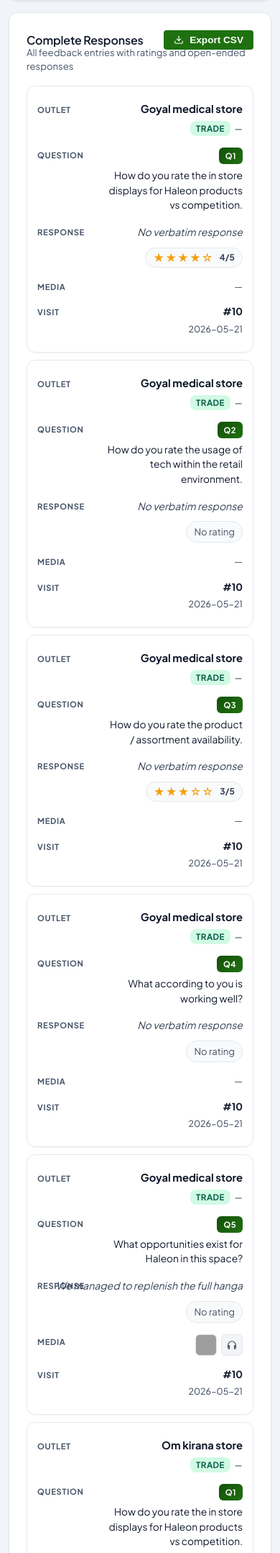
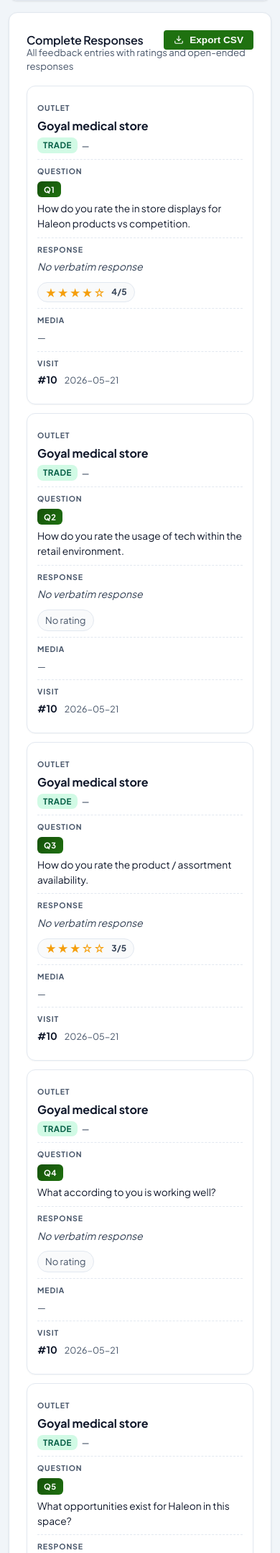
Before and after one commit to abhi9716/SenseMark, a FastAPI app: page / in a window 390 px wide. Shown: the part 2396-4554 px from the top of the page at 72% size. Run offline with FastAPI, Linux system fonts and the light colour scheme; some libraries are stand-ins or nearby versions; grey boxes are pictures that could not be loaded.

Commit message:
fix(mobile): table cards switch to label-on-top, readable for long text
The label-left / value-right layout I shipped earlier was fine for
short fields but right-aligned long content (response text, full
question text) — awkward on a phone.

Both tables now use the conventional mobile-card pattern:
- Each row → card with vertical separators between fields
- Each field: tiny uppercase label on top, value below at full width
  left-aligned
- Response text drops the 4-line clamp on mobile so the full verbatim
  is visible
- Visit/date pair sits inline ('#10 · May 21, 2026')
- Media chips left-aligned
- Visits-page View button stretches to full width for a clear CTA

```diff
--- a/static/css/style.css
+++ b/static/css/style.css
@@ -3997,43 +3997,47 @@ body.sidebar-open { overflow: hidden; }
         border: 1px solid var(--border);
         border-radius: 12px;
         padding: 14px;
-        margin-bottom: 10px;
+        margin-bottom: 12px;
         box-shadow: var(--shadow-xs);
     }
     .fb-table-compact tbody tr + tr td { border-top: none; }
     .fb-table-compact td {
-        display: flex;
-        justify-content: space-between;
-        align-items: flex-start;
-        gap: 12px;
+        display: block;
         padding: 8px 0;
         border: none !important;
         width: 100%;
+        text-align: left;
     }
+    .fb-table-compact td + td { border-top: 1px dashed var(--border) !important; }
     .fb-table-compact td::before {
         content: attr(data-label);
-        font-size: 0.7rem;
+        display: block;
+        font-size: 0.66rem;
         font-weight: 700;
         color: var(--text-tertiary);
         text-transform: uppercase;
-        letter-spacing: 0.06em;
-        min-width: 84px;
-        flex-shrink: 0;
-        padding-top: 2px;
+        letter-spacing: 0.08em;
+        margin-bottom: 6px;
     }
-    .fb-table-compact td > * { text-align: right; flex: 1; min-width: 0; }
-    .fb-table-compact td.fb-cell-outlet > .fb-cell-outlet-stack,
-    .fb-table-compact td.fb-cell-q > .fb-q-stack,
-    .fb-table-compact td.fb-cell-resp > .fb-cell-resp-stack,
-    .fb-table-compact td.fb-cell-meta > .fb-cell-meta-stack { align-items: flex-end; text-align: right; }
-    .fb-table-compact td.fb-cell-media { justify-content: space-between; }
-    .fb-table-compact td.fb-cell-media .fb-media-chips { justify-content: flex-end; }
+    /* Outlet card: name big, channel/code on a line under */
+    .fb-table-compact td.fb-cell-outlet .fb-cell-outlet-name { font-size: 1rem; }
+    /* Response text gets full width, no clamp on mobile */
+    .fb-table-compact td.fb-cell-resp .fb-response-text {
+        -webkit-line-clamp: unset;
+        display: block;
+        max-height: none;
+    }
+    /* Meta row: visit + date inline, easy to scan */
+    .fb-table-compact td.fb-cell-meta .fb-cell-meta-stack { flex-direction: row; align-items: center; gap: 10px; }
+    .fb-table-compact td.fb-cell-meta .fb-cell-meta-date { color: var(--text-tertiary); }
+    /* Media row: chips left-aligned (not right) */
+    .fb-table-compact td.fb-cell-media .fb-media-chips { justify-content: flex-start; }
 
     /* Pagination stacks */
     .fb-pagination { flex-direction: column; align-items: stretch; gap: 10px; padding: 0; }
     .fb-pagination-controls { justify-content: center; }
 
-    /* === Visits page table → card stack on mobile === */
+    /* === Visits page table → card stack on mobile (label-on-top) === */
     .fb-responses-card .fb-table-wrap table#visitsTable { display: block; }
     #visitsTable thead { display: none; }
     #visitsTable tbody { display: block; }
```
Also changed, not shown: other parts of static/css/style.css (+13 -12 lines).
